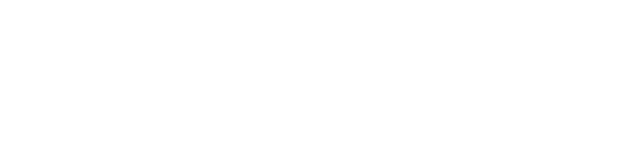
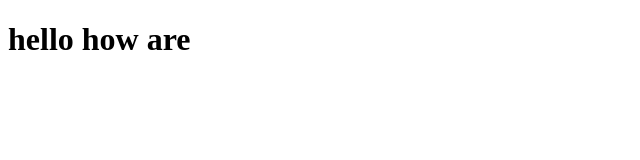
Before and after one commit to Virendrakumar12/snake-game, a plain HTML site: page index.html in a window 1280 px wide. Shown: the whole page, without its empty margins (0-640 px from the left). Drawn offline with Linux system fonts and the light colour scheme.

Commit message:
crete html fiel

```diff
--- a/index.html
+++ b/index.html
@@ -6,6 +6,6 @@
     <title>Document</title>
 </head>
 <body>
-
+    <h1>hello how are </h1>
 </body>
 </html>
```
Also changed, not shown: 1 other file.
